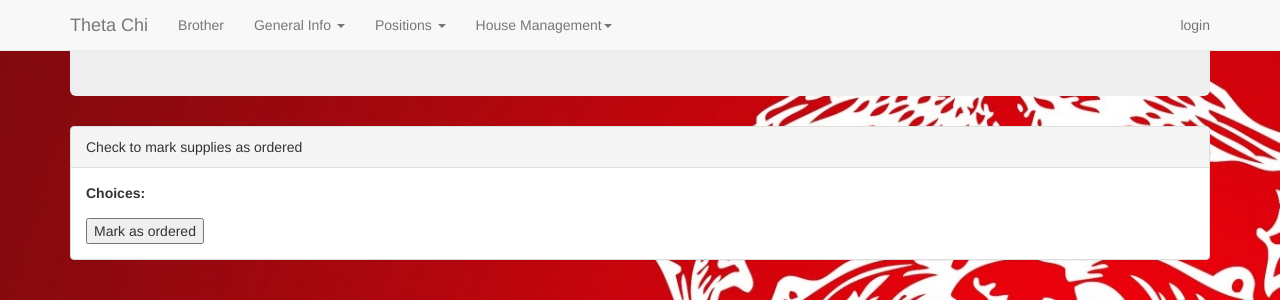
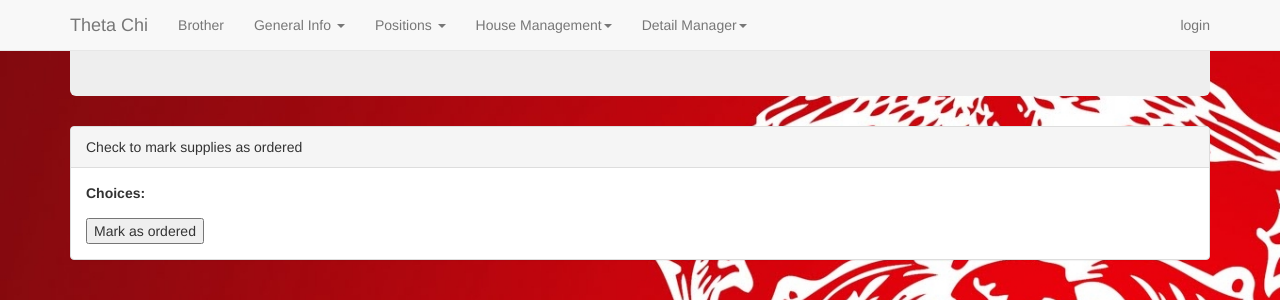
Before and after one commit to DLance96/ox-dashboard, a Django app: template templates/finish-supplies.html in a window 1280 px wide. Shown: the top 300 px of the page. Run offline with Django 3.2, Linux system fonts and the light colour scheme; the template is opened without the code that fills it: values that come from a table or form of the project are taken from there, others are empty; tables that the repository leaves empty hold one stand-in row (values such as "Sample post"); parts of the project's set-up code (start-up, migrations or seed data) failed here and were passed over; some libraries are stand-ins or nearby versions.

Commit message:
Fix detail manager dropdown so it shows up on all detail manager pages

```diff
--- a/dashboard/urls.py
+++ b/dashboard/urls.py
@@ -154,7 +154,7 @@ urlpatterns = [
     url(r'^detail-manager/supplies-request/$', views.supplies_request, name='supplies_request'),
     url(r'^detail-manager/supplies-list/$', views.supplies_list, name='supplies_list'),
     url(r'^detail-manager/supplies-finish/$', views.supplies_finish, name='supplies_finish'),
-    url(r'^detail_manager/house-detail-toggle$', views.house_detail_toggle, name='house_detail_toggle'),
+    url(r'^detail-manager/house-detail-toggle$', views.house_detail_toggle, name='house_detail_toggle'),
     url(r'^detail-manager/create-groups$', views.create_groups, name='create_groups'),
     url(r'^detail-manager/select-groups$', views.select_groups, name='select_groups'),
     url(r'^detail-manager/delete-groups$', views.delete_groups, name='delete_groups'),
--- a/templates/base.html
+++ b/templates/base.html
@@ -75,7 +75,6 @@
                         <li><a href={% url 'dashboard:list_details' %}>Your most recent details</a></li>
                         <li><a href={% url 'dashboard:supplies_request' %}>Request Supplies</a></li>
                         <li><a href={% url 'dashboard:supplies_list' %}>List Needed Supplies</a></li>
-                        <li><a href={% url 'dashboard:supplies_finish' %}>Mark Supplies as Ordered</a></li>
                     </ul>
                 </li>
                 {% block dropdown %}
--- a/templates/create_groups.html
+++ b/templates/create_groups.html
@@ -1,7 +1,4 @@
-{% extends "base.html" %}
-
-{% block dropdown %}
-{% endblock %}
+{% extends "detail-manager-base.html" %}
 
 {% block content %}
     <!-- Main component for a primary marketing message or call to action -->
--- a/templates/delete_groups.html
+++ b/templates/delete_groups.html
@@ -1,7 +1,4 @@
-{% extends "base.html" %}
-
-{% block dropdown %}
-{% endblock %}
+{% extends "detail-manager-base.html" %}
 
 {% block content %}
     <!-- Main component for a primary marketing message or call to action -->
--- /dev/null
+++ b/templates/detail-manager-base.html
@@ -0,0 +1,17 @@
+{% extends "base.html" %}
+
+{% block dropdown %}
+    <li class="dropdown">
+        <a href="#" class="dropdown-toggle" data-toggle="dropdown" role="button" aria-haspopup="true"
+           aria-expanded="false">Detail Manager<span class="caret"></span></a>
+        <ul class="dropdown-menu">
+            <li><a href={% url 'dashboard:house_detail_toggle' %}>Select who does house details</a></li>
+            <li><a href={% url 'dashboard:create_groups' %}>Create detail groups</a></li>
+            <li><a href={% url 'dashboard:select_groups' %}>Select detail groups</a></li>
+            <li><a href={% url 'dashboard:delete_groups' %}>Delete detail groups</a></li>
+            <li><a href={% url 'dashboard:post_thursday_details' %}>Post Thursday details</a></li>
+            <li><a href={% url 'dashboard:post_sunday_details' %}>Post Sunday details</a></li>
+            <li><a href={% url 'dashboard:supplies_finish' %}>Mark supplies as ordered</a></li>
+        </ul>
+    </li>
+{% endblock %}
--- a/templates/finish-supplies.html
+++ b/templates/finish-supplies.html
@@ -1,7 +1,4 @@
-{% extends "base.html" %}
-
-{% block dropdown %}
-{% endblock %}
+{% extends "detail-manager-base.html" %}
 
 {% block content %}
     <!-- Main component for a primary marketing message or call to action -->
--- a/templates/house_detail_toggle.html
+++ b/templates/house_detail_toggle.html
@@ -1,7 +1,4 @@
-{% extends "base.html" %}
-
-{% block dropdown %}
-{% endblock %}
+{% extends "detail-manager-base.html" %}
 
 {% block content %}
     <!-- Main component for a primary marketing message or call to action -->
--- a/templates/post_sunday_details.html
+++ b/templates/post_sunday_details.html
@@ -1,7 +1,4 @@
-{% extends "base.html" %}
-
-{% block dropdown %}
-{% endblock %}
+{% extends "detail-manager-base.html" %}
 
 {% block content %}
     <!-- Main component for a primary marketing message or call to action -->
--- a/templates/post_thursday_details.html
+++ b/templates/post_thursday_details.html
@@ -1,7 +1,4 @@
-{% extends "base.html" %}
-
-{% block dropdown %}
-{% endblock %}
+{% extends "detail-manager-base.html" %}
 
 {% block content %}
     <!-- Main component for a primary marketing message or call to action -->
--- a/templates/select_groups.html
+++ b/templates/select_groups.html
@@ -1,7 +1,4 @@
-{% extends "base.html" %}
-
-{% block dropdown %}
-{% endblock %}
+{% extends "detail-manager-base.html" %}
 
 {% block content %}
     <!-- Main component for a primary marketing message or call to action -->
```
Also changed, not shown: templates/detail-manager.html (+1 -16 lines).
